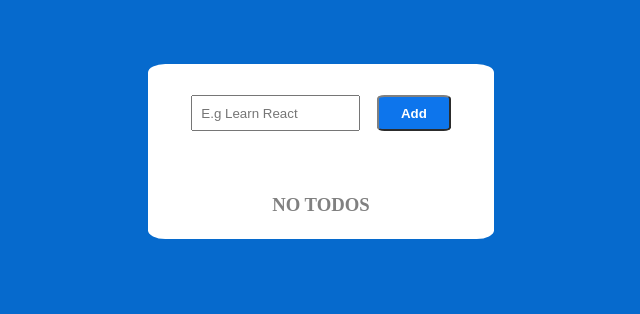
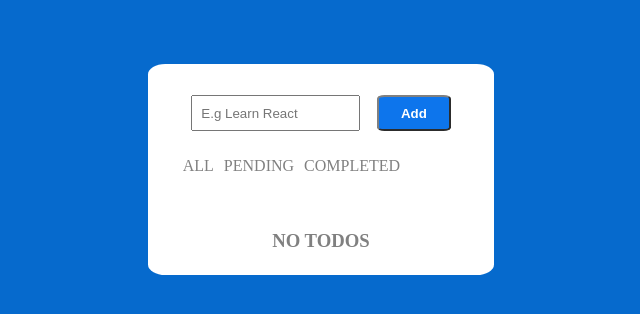
Before and after one commit to alinauman02/to-do-list-app, a React (Create React App) app in the folder frontend/: page / in a window 1280 px wide. Shown: the top 314 px of the page, without its empty margins (319-959 px from the left). Built offline with nearby package versions, Linux system fonts and the light colour scheme; no server answers.

Commit message:
filter component for different filters

```diff
--- a/frontend/src/App.css
+++ b/frontend/src/App.css
@@ -103,3 +103,19 @@ body {
   vertical-align: top;
   text-align: center;
 }
+.category-items {
+  float: left;
+  padding-right: 10px;
+}
+
+.category-items:hover {
+  color: black;
+  font-weight: bold;
+}
+.filter-list {
+  list-style-type: none;
+  margin: 0;
+  padding: 0;
+  overflow: hidden;
+  color: gray;
+}
--- a/frontend/src/App.tsx
+++ b/frontend/src/App.tsx
@@ -4,6 +4,7 @@ import { FormEvent, useEffect, useState } from "react";
 import Input from "./components/Input";
 import TodoList from "./components/TodoList";
 import { Todo } from "./models/todo.model";
+import Filters from "./components/Filters";
 
 const urlString = "http://localhost:3001/todos/";
 
@@ -35,13 +36,16 @@ function App() {
       },
     });
   };
-
-  useEffect(() => {
   const controller = new AbortController();
-    const loadTodos = async () => {
+  const loadTodos = async (check?: number) => {
     try {
-        const response = await fetchTodos(urlString, controller.signal);
+      if (check === undefined) check = 1;
+      const response = await fetchTodos(
+        "http://localhost:3001/todos/?check=" + check,
+        controller.signal
+      );
       const tempTodos: Todo[] = await response.json();
+      console.log(tempTodos);
       setTodos(tempTodos);
       setLoading(false);
     } catch (error) {
@@ -49,6 +53,8 @@ function App() {
       setLoading(false);
     }
   };
+
+  useEffect(() => {
     loadTodos();
 
     return () => {
@@ -136,6 +142,11 @@ function App() {
             <input type="submit" className="add-button button" value="Add" />
           </form>
         </div>
+        <br></br>
+        <Filters
+          categories={["ALL", "PENDING", "COMPLETED"]}
+          loadTodos={loadTodos}
+        />
         {content}
       </div>
     </div>
--- /dev/null
+++ b/frontend/src/components/Filters.tsx
@@ -0,0 +1,27 @@
+import React from "react";
+
+interface filtersProps {
+  categories: string[];
+  loadTodos: (check?: number) => void;
+}
+
+export default function Filters({ categories, loadTodos }: filtersProps) {
+  const filterLoadTodos = (check: string): void => {
+    if (check === "ALL") loadTodos(1);
+    else if (check === "PENDING") loadTodos(2);
+    else loadTodos(3);
+  };
+  return (
+    <ul className="filter-list">
+      {categories.map((filter: string) => (
+        <li
+          className="category-items"
+          key={filter}
+          onClick={() => filterLoadTodos(filter)}
+        >
+          {filter}
+        </li>
+      ))}
+    </ul>
+  );
+}
```
Lines whose indentation alone changed are shown as unchanged.
